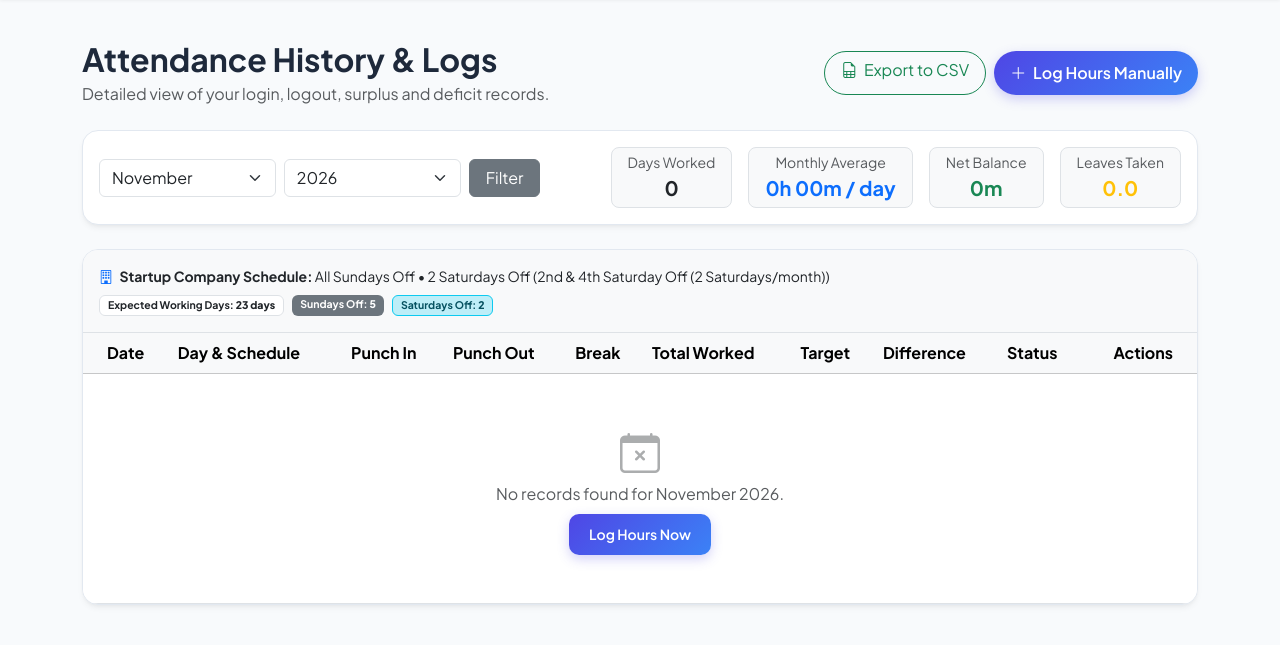
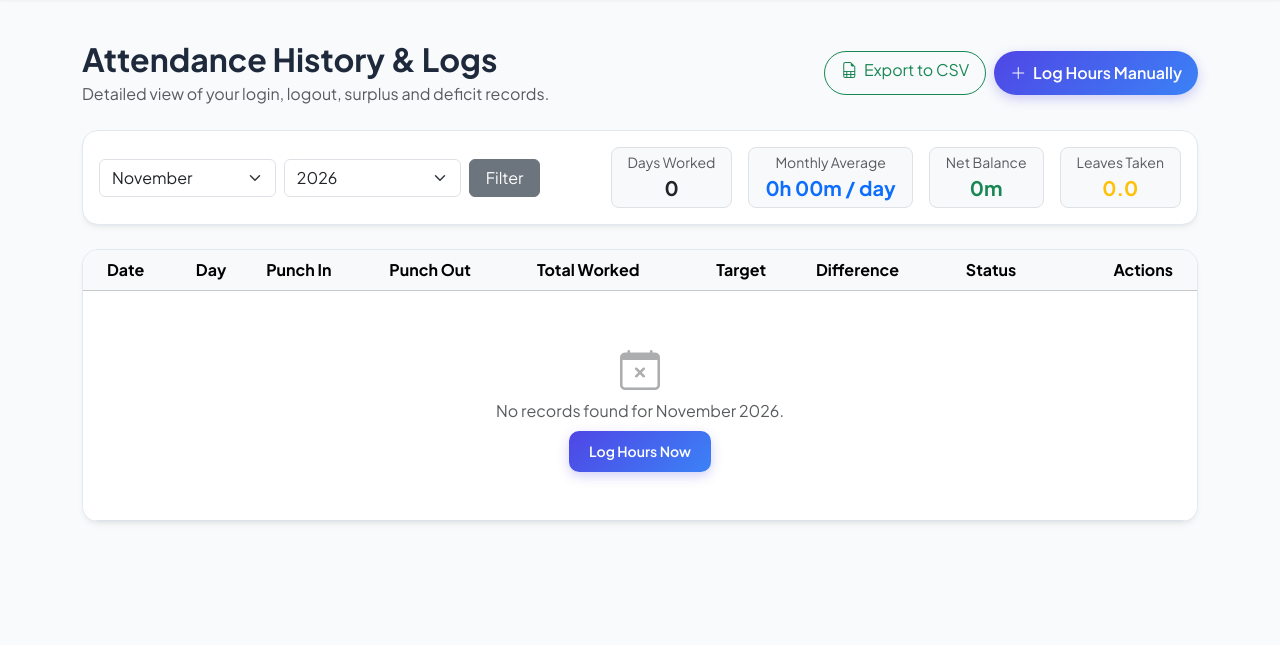
Before and after one commit to mohitkumar-sahu/WorkTimeTracker, a Django app: page /history/ in a window 1280 px wide. Shown: the part 63-708 px from the top of the page. Run offline with Django 5.2, Linux system fonts and the light colour scheme; the visitor is signed in with stand-in values (Sample User, id 1); data that the repository does not hold is empty.

Commit message:
Remove break time (break is included in shift), remove startup schedule banner, and streamline attendance history for universal use

```diff
--- a/attendance/models.py
+++ b/attendance/models.py
@@ -94,7 +94,7 @@ class AttendanceRecord(models.Model):
         return 9 * 60 + 15
 
     def get_worked_minutes(self):
-        """Returns total worked minutes after deducting breaks, or None if logout_time is not set."""
+        """Returns total worked minutes (login to logout duration), or None if logout_time is not set."""
         if not self.logout_time:
             return None
 
@@ -106,9 +106,7 @@ class AttendanceRecord(models.Model):
             logout_dt += timedelta(days=1)
 
         diff = logout_dt - login_dt
-        gross_minutes = int(diff.total_seconds() // 60)
-        net_minutes = max(0, gross_minutes - self.break_minutes)
-        return net_minutes
+        return max(0, int(diff.total_seconds() // 60))
 
     def get_current_elapsed_minutes(self):
         """For ongoing shift today, calculate minutes elapsed until right now."""
@@ -120,8 +118,7 @@ class AttendanceRecord(models.Model):
             login_dt = timezone.make_aware(datetime.combine(self.date, self.login_time))
             if now > login_dt:
                 diff = now - login_dt
-                gross_minutes = int(diff.total_seconds() // 60)
-                return max(0, gross_minutes - self.break_minutes)
+                return max(0, int(diff.total_seconds() // 60))
         return 0
 
     @property
@@ -176,7 +173,7 @@ class AttendanceRecord(models.Model):
     @property
     def expected_logout_time(self):
         """Calculates what time the user must log out to hit their required target (e.g. 9h 15m)."""
-        target_mins = self.target_minutes + self.break_minutes
+        target_mins = self.target_minutes
         login_dt = datetime.combine(self.date, self.login_time)
         required_logout_dt = login_dt + timedelta(minutes=target_mins)
         return required_logout_dt.time()
--- a/attendance/templates/attendance/history.html
+++ b/attendance/templates/attendance/history.html
@@ -70,34 +70,14 @@
 
 <!-- ATTENDANCE TABLE -->
 <div class="card overflow-hidden">
-    <!-- STARTUP SCHEDULE INFO BAR -->
-    <div class="d-flex flex-wrap align-items-center justify-content-between p-3 bg-light border-bottom gap-2">
-        <div class="small">
-            <i class="bi bi-building text-primary me-1"></i>
-            <strong>Startup Company Schedule:</strong> All Sundays Off &bull; 2 Saturdays Off ({{ user.profile.get_saturday_off_policy_display }})
-        </div>
-        <div class="d-flex flex-wrap gap-2 small">
-            <span class="badge bg-white text-dark border px-2 py-1">
-                Expected Working Days: <strong>{{ monthly_stats.schedule_summary.expected_working_days }} days</strong>
-            </span>
-            <span class="badge bg-secondary text-white px-2 py-1">
-                Sundays Off: <strong>{{ monthly_stats.schedule_summary.sundays_count }}</strong>
-            </span>
-            <span class="badge bg-info bg-opacity-25 text-info-emphasis border border-info px-2 py-1">
-                Saturdays Off: <strong>{{ monthly_stats.schedule_summary.off_saturdays_count }}</strong>
-            </span>
-        </div>
-    </div>
-
     <div class="table-responsive">
         <table class="table table-hover align-middle mb-0">
             <thead class="table-light">
                 <tr>
                     <th class="ps-4">Date</th>
-                    <th>Day & Schedule</th>
+                    <th>Day</th>
                     <th>Punch In</th>
                     <th>Punch Out</th>
-                    <th>Break</th>
                     <th>Total Worked</th>
                     <th>Target</th>
                     <th>Difference</th>
@@ -114,15 +94,6 @@
                             </td>
                             <td>
                                 <span class="badge bg-light text-secondary border">{{ r.date|date:"l" }}</span>
-                                {% if r.schedule_status.is_sunday %}
-                                    <span class="badge bg-secondary text-white ms-1">Sunday Off</span>
-                                {% elif r.schedule_status.is_saturday %}
-                                    {% if r.schedule_status.is_off_day %}
-                                        <span class="badge bg-info bg-opacity-25 text-info-emphasis border border-info ms-1">{{ r.schedule_status.short_badge }}</span>
-                                    {% else %}
-                                        <span class="badge bg-warning bg-opacity-25 text-dark border border-warning ms-1">{{ r.schedule_status.short_badge }}</span>
-                                    {% endif %}
-                                {% endif %}
                             </td>
                             <td>
                                 <i class="bi bi-box-arrow-in-right text-success me-1"></i>
@@ -136,7 +107,6 @@
                                     <span class="badge badge-ongoing">In Progress</span>
                                 {% endif %}
                             </td>
-                            <td>{{ r.break_minutes }} min</td>
                             <td class="fw-bold text-dark">
                                 {{ r.worked_hours_formatted }}
                             </td>
@@ -173,7 +143,7 @@
                     {% endfor %}
                 {% else %}
                     <tr>
-                        <td colspan="10" class="text-center py-5 text-muted">
+                        <td colspan="9" class="text-center py-5 text-muted">
                             <i class="bi bi-calendar-x fs-1 opacity-50 mb-2"></i>
                             <p class="mb-0">No records found for {{ month_name }} {{ selected_year }}.</p>
                             <a href="{% url 'attendance_create' %}" class="btn btn-sm btn-primary-custom mt-2">Log Hours Now</a>
--- a/attendance/views.py
+++ b/attendance/views.py
@@ -345,7 +345,7 @@ def export_attendance_csv(request):
 
     writer = csv.writer(response)
     writer.writerow([
-        'Date', 'Day', 'Login Time', 'Logout Time', 'Break (Mins)',
+        'Date', 'Day', 'Login Time', 'Logout Time',
         'Worked Hours', 'Target Hours', 'Surplus / Deficit', 'Status', 'Notes'
     ])
 
@@ -357,7 +357,6 @@ def export_attendance_csv(request):
             r.date.strftime('%A'),
             login_s,
             logout_s,
-            r.break_minutes,
             r.worked_hours_formatted,
             request.user.profile.daily_target_formatted,
             r.diff_formatted,
```
Also changed, not shown: attendance/forms.py (+2 -8 lines), attendance/management/commands/seed_demo_data.py (+16 -18 lines), attendance/templates/attendance/attendance_form.html (+0 -9 lines), attendance/templates/attendance/dashboard.html (+2 -6 lines), attendance/templates/attendance/leaves.html (+0 -9 lines), attendance/templates/attendance/profile.html (+0 -14 lines), attendance/tests.py (+13 -20 lines).
